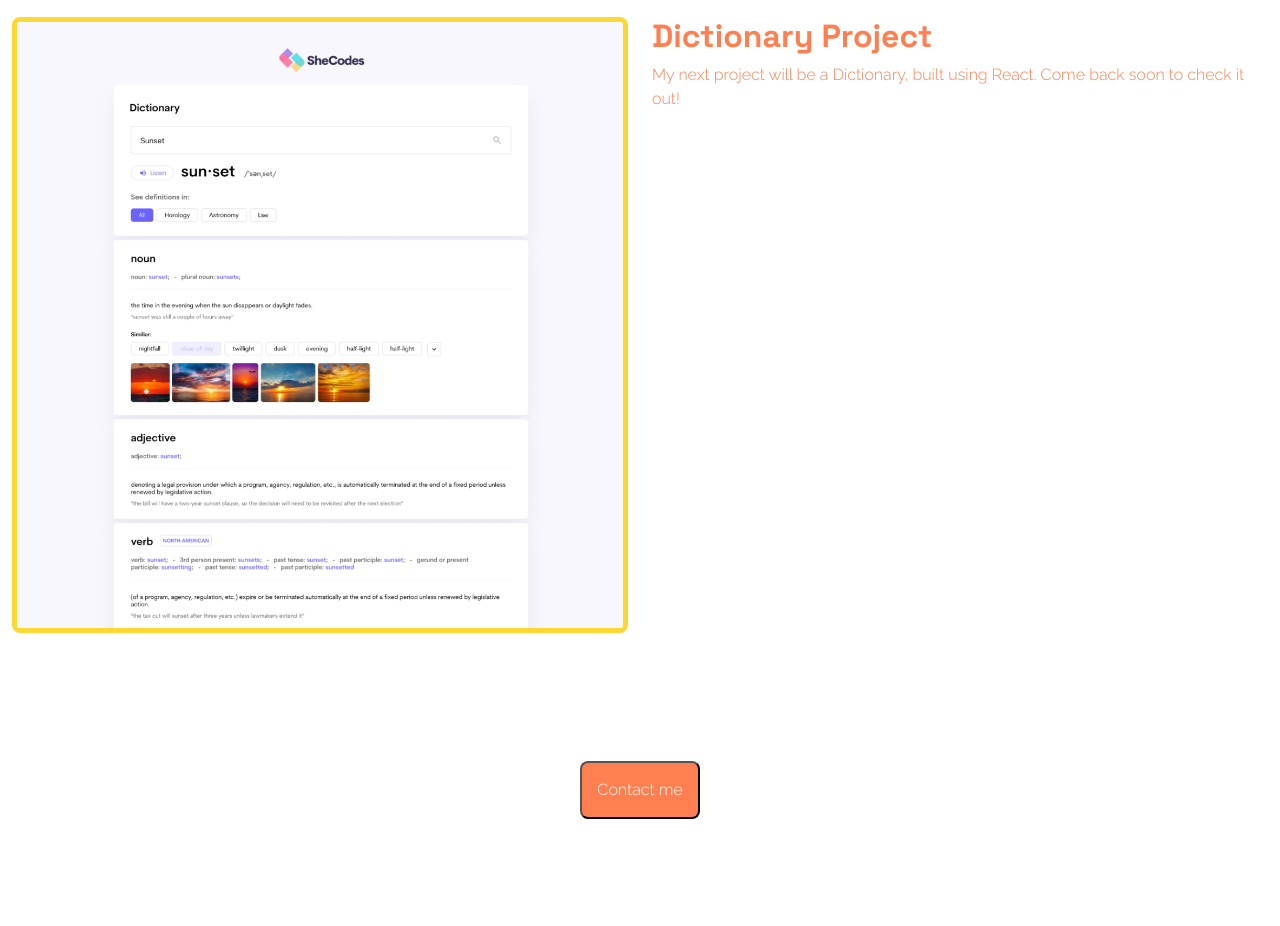
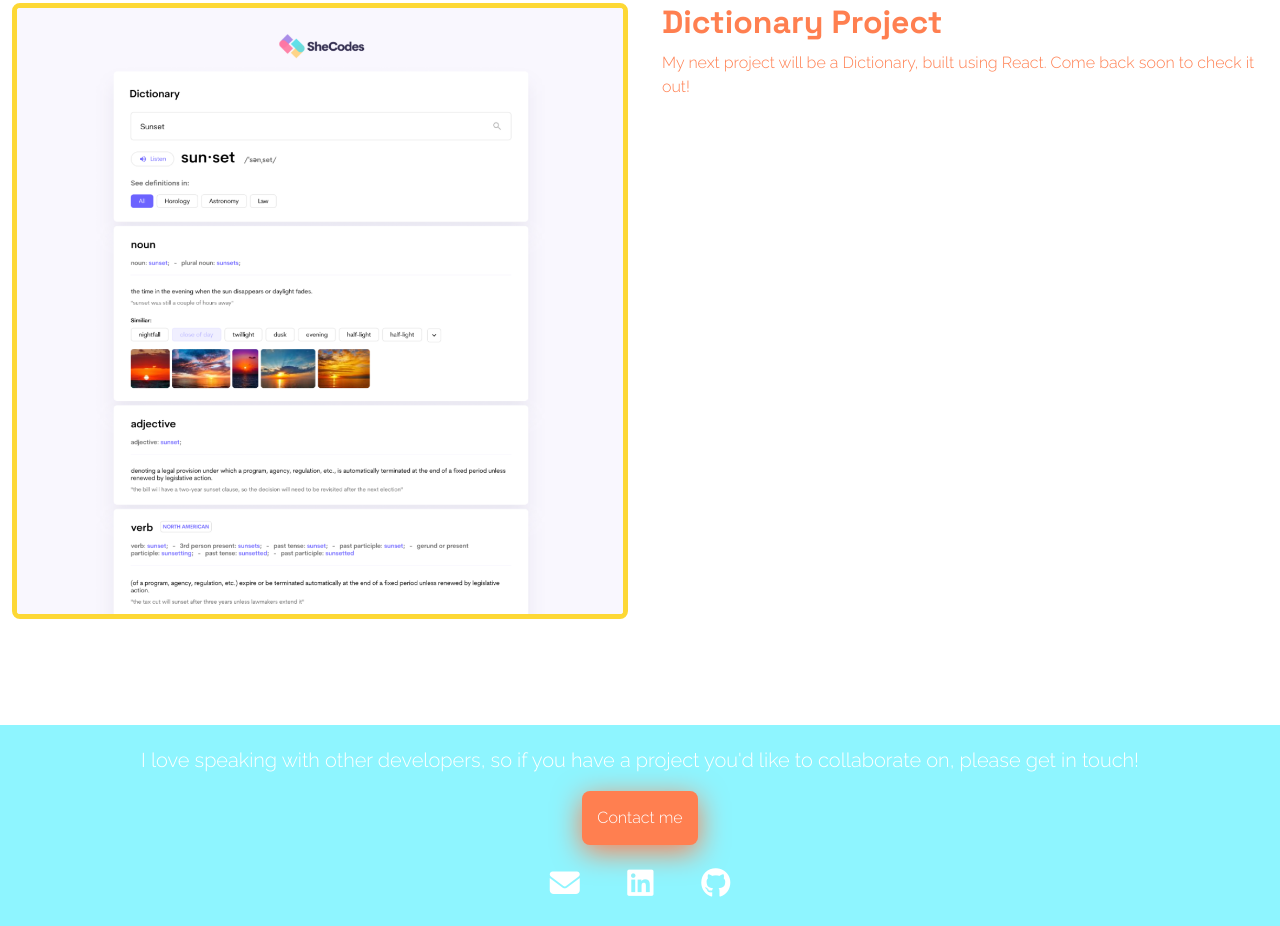
Before and after one commit to ZoeyLewis/portfolio, a plain HTML site: page index.html in a window 1280 px wide. Shown: the part 1494-2420 px from the top of the page. Before the commit the page ends 2313 px from the top, so only its background shows below. Drawn offline with nearby package versions, Linux system fonts and the light colour scheme; a web font is replaced by a local one.

Commit message:
Changed the margin of the grid and added a footer.

```diff
--- a/index.html
+++ b/index.html
@@ -111,7 +111,7 @@
           </p>
         </div>
       </div>
-      <div class="project-cards row mt-5">
+      <div class="project-cards row mt-3">
         <div class="col-md-6">
           <h2 class="project-header">Weather App Project</h2>
           <p class="project-description">
@@ -129,7 +129,7 @@
           />
         </div>
       </div>
-      <div class="project-cards row mt-5 mb-5">
+      <div class="project-cards row mt-3 mb-3">
         <div class="col-md-6">
           <img
             src="images/dictionary-project-image.png"
@@ -145,7 +145,18 @@
           </p>
         </div>
       </div>
+    </div>
+    <div class="footer">
+      <footer class="footer-text mb-3">
+        I love speaking with other developers, so if you have a project you'd
+        like to collaborate on, please get in touch!
+      </footer>
       <button href="#" class="contact-me-button">Contact me</button>
+      <div class="contact-icons mt-3">
+        <i class="fas fa-envelope"></i>
+        <i class="fab fa-linkedin"></i>
+        <i class="fab fa-github"></i>
+      </div>
     </div>
   </body>
 </html>
--- a/styles/style.css
+++ b/styles/style.css
@@ -30,7 +30,8 @@ h1 {
 nav a:hover {
   font-weight: bold;
 }
-.hero {
+.hero,
+.footer {
   background-color: var(--primary-color);
 }
 .zoey-lewis-logo {
@@ -61,17 +62,22 @@ nav a:hover {
 .project-image {
   border: 5px solid var(--accent-color);
   border-radius: 8px;
+  margin: 10px auto;
 }
 .project-header {
   color: var(--secondary-color);
+  margin: 10px;
   font-family: var(--header-font-family);
 }
 .project-description {
   color: var(--secondary-color);
+  margin: 10px;
   font-family: var(--body-font-family);
 }
 .contact-me-button {
-  background-color: coral;
+  background-color: var(--secondary-color);
+  border: var(--secondary-color);
+  box-shadow: 0px 7px 29px 0px var(--secondary-color);
   color: white;
   display: block;
   margin: 0 auto;
@@ -81,3 +87,20 @@ nav a:hover {
   border-radius: 8px;
   text-align: center;
 }
+.footer {
+  color: white;
+  font-family: var(--body-font-family);
+  padding: 20px 0px;
+}
+.footer-text {
+  font-size: 20px;
+  margin: 0px 10px;
+  text-align: center;
+}
+.contact-icons {
+  font-size: 30px;
+  text-align: center;
+}
+i {
+  margin: 0px 20px;
+}
```
